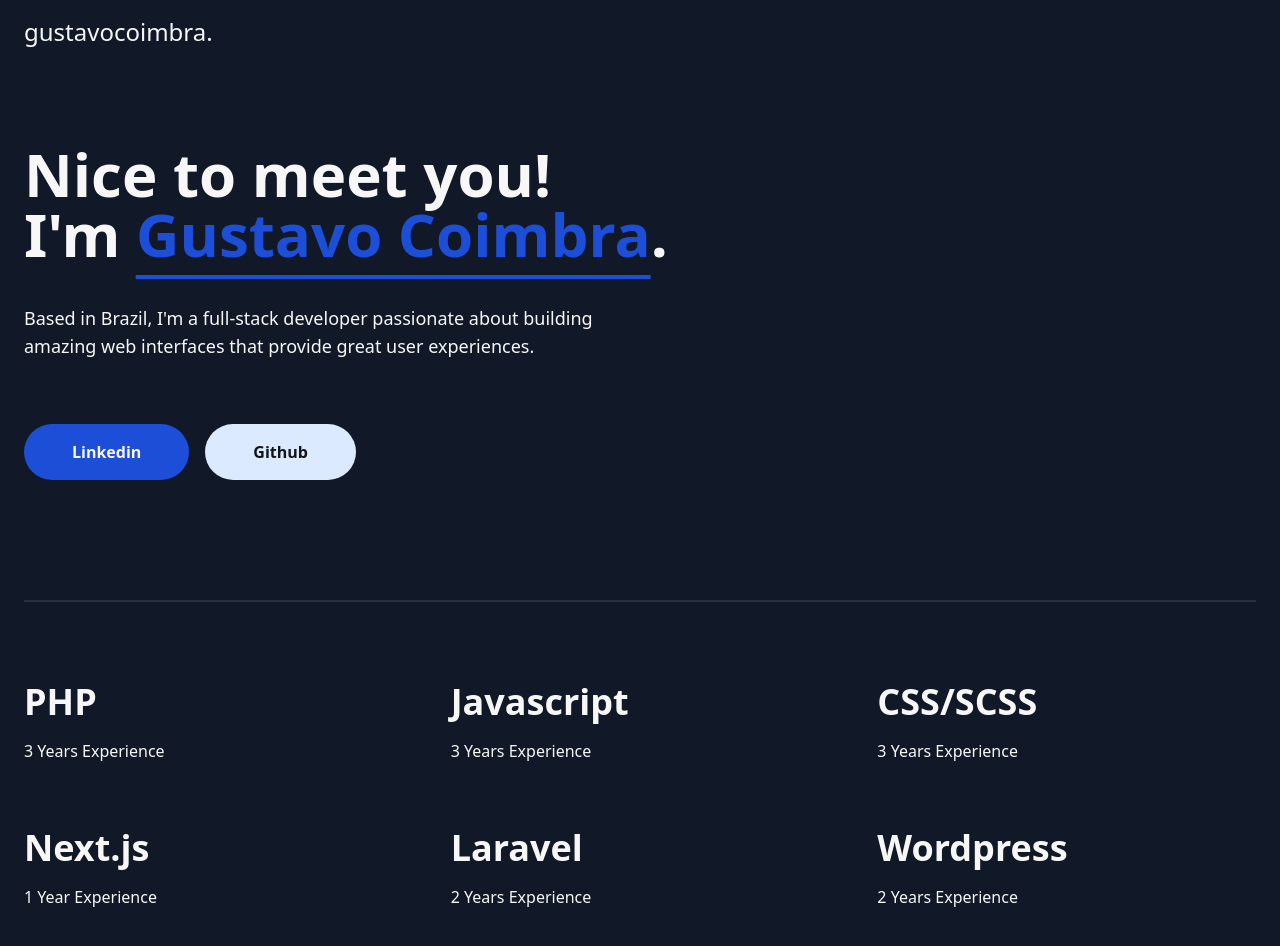
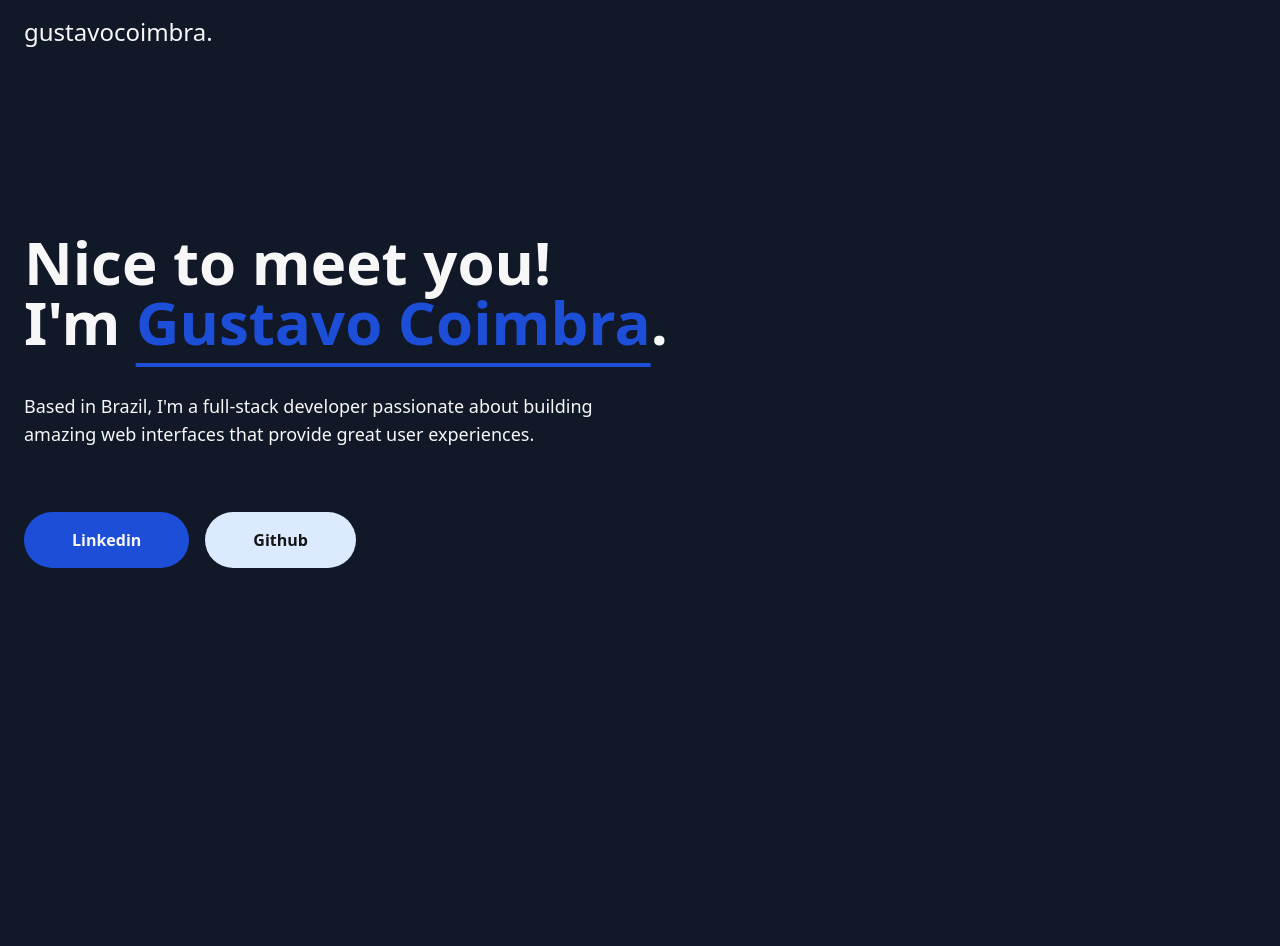
Before and after one commit to gustavocoimbradev/gustavocoimbra, a Next.js app: page / in a window 1280 px wide. Shown: the top 946 px of the page. After the commit the page ends 800 px from the top, so only its background shows below. Built offline with nearby package versions, Linux system fonts and the light colour scheme.

Commit message:
gustavo-coimbra

```diff
--- a/src/app/page.tsx
+++ b/src/app/page.tsx
@@ -1,7 +1,6 @@
 import { Header } from '@/components/Header';
 import { Main } from '@/components/_Layout/Main';
 import { Hero } from '@/components/Hero';
-import { Stacks } from '@/components/Stacks';
 
 export default function Home() {
   return (
@@ -9,7 +8,6 @@ export default function Home() {
       <Header/>
       <Main>
         <Hero/>
-        <Stacks/>
       </Main>
     </>
   );
--- a/src/components/Header/index.tsx
+++ b/src/components/Header/index.tsx
@@ -4,8 +4,8 @@ import { Brand } from '@/components/Header/Brand';
 
 export function Header() {
     return (
-        <header className="w-screen absolute h-16">
-            <Container>
+        <header className="w-screen fixed h-16">
+            <Container className="flex flex-col h-full">
                 <Brand/>
             </Container>
         </header>
--- a/src/components/Hero/Headline.tsx
+++ b/src/components/Hero/Headline.tsx
@@ -6,7 +6,7 @@ import { Button } from '@/components/_Elements/Button';
 
 export function Headline() {
     return (
-        <div className="h-full text-light">
+        <div className="h-screen flex flex-col justify-center text-light justify-center ">
             <H1>
                 Nice to meet you!<br/>
                 I&apos;m <Mark>Gustavo Coimbra</Mark>.
--- a/src/components/Hero/index.tsx
+++ b/src/components/Hero/index.tsx
@@ -5,8 +5,8 @@ import { Headline } from '@/components/Hero/Headline';
 
 export function Hero() {
     return (
-        <Section>
-            <Container>
+        <Section className="h-screen">
+            <Container className="justify-center">
                 <Headline/>
             </Container>
         </Section>
--- a/src/components/Stacks/Stack.tsx
+++ /dev/null
@@ -1,16 +0,0 @@
-import { H3 } from '@/components/_Typography/H3';
-import { P } from '@/components/_Typography/P';
-
-type props = {
-    title: string,
-    years: number
-}
-
-export function Stack({title, years}:props) {
-    return (
-        <article className="flex flex-col gap-4 w-auto">
-            <H3 className="text-light !mb-0">{title}</H3>
-            <P className="text-light mb-0">{years} {years === 1 ? `Year` : `Years`} Experience</P>
-        </article>
-    )
-}
--- a/src/components/Stacks/index.tsx
+++ /dev/null
@@ -1,22 +0,0 @@
-import { Container } from '@/components/_Layout/Container';
-import { Section } from '@/components/_Layout/Section';
-import { Grid } from '@/components/_Layout/Grid';
-
-import { Stack } from '@/components/Stacks/Stack';
-
-export function Stacks() {
-    return (
-        <Section>
-            <Container>
-                <Grid className="border-solid border-light/10 border-t-2 pt-20 pb-0 mt-10 mb-0">
-                    <Stack title="PHP" years={3}/>
-                    <Stack title="Javascript" years={3}/>
-                    <Stack title="CSS/SCSS" years={3}/>
-                    <Stack title="Next.js" years={1}/>
-                    <Stack title="Laravel" years={2}/>
-                    <Stack title="Wordpress" years={2}/>
-                </Grid>
-            </Container>
-        </Section>
-    )
-}
--- a/src/components/_Layout/Container.tsx
+++ b/src/components/_Layout/Container.tsx
@@ -5,6 +5,6 @@ type props = {
 
 export function Container({children, className}:props) {
     return (
-        <div className={`container px-6 mx-auto h-full flex flex-col justify-center ${className}`}>{children}</div>
+        <div className={`container px-6 mx-auto flex flex-col justify-center ${className}`}>{children}</div>
     )
 }
--- a/src/components/_Layout/Main.tsx
+++ b/src/components/_Layout/Main.tsx
@@ -4,6 +4,6 @@ type props = {
 
 export function Main({children}:props) {
     return (
-        <main className="pt-16 min-h-screen relative">{children}</main>
+        <main className="min-h-screen relative">{children}</main>
     )
 }
--- a/src/components/_Layout/Section.tsx
+++ b/src/components/_Layout/Section.tsx
@@ -5,6 +5,6 @@ type props = {
 
 export function Section({children, className}:props) {
     return (
-        <section className={`my-20 ${className}`}>{children}</section>
+        <section className={`${className}`}>{children}</section>
     )
 }
```
